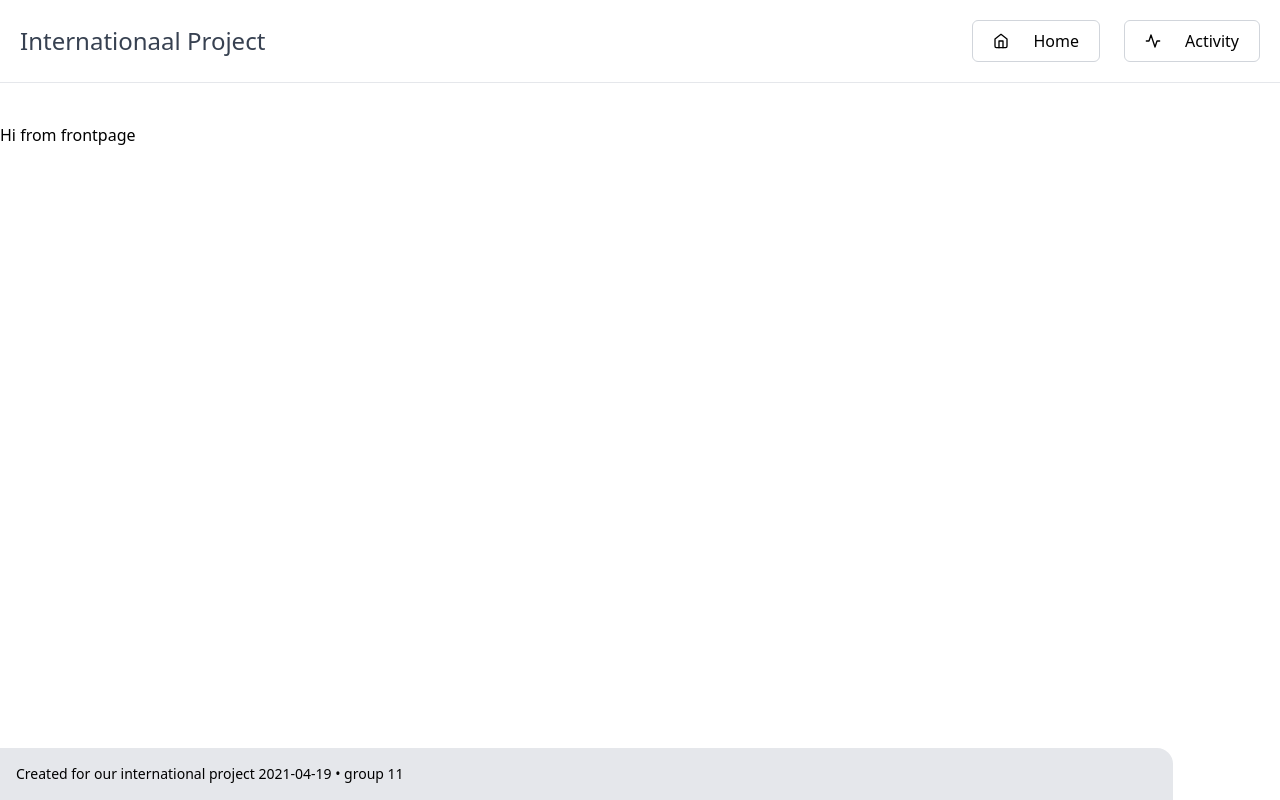
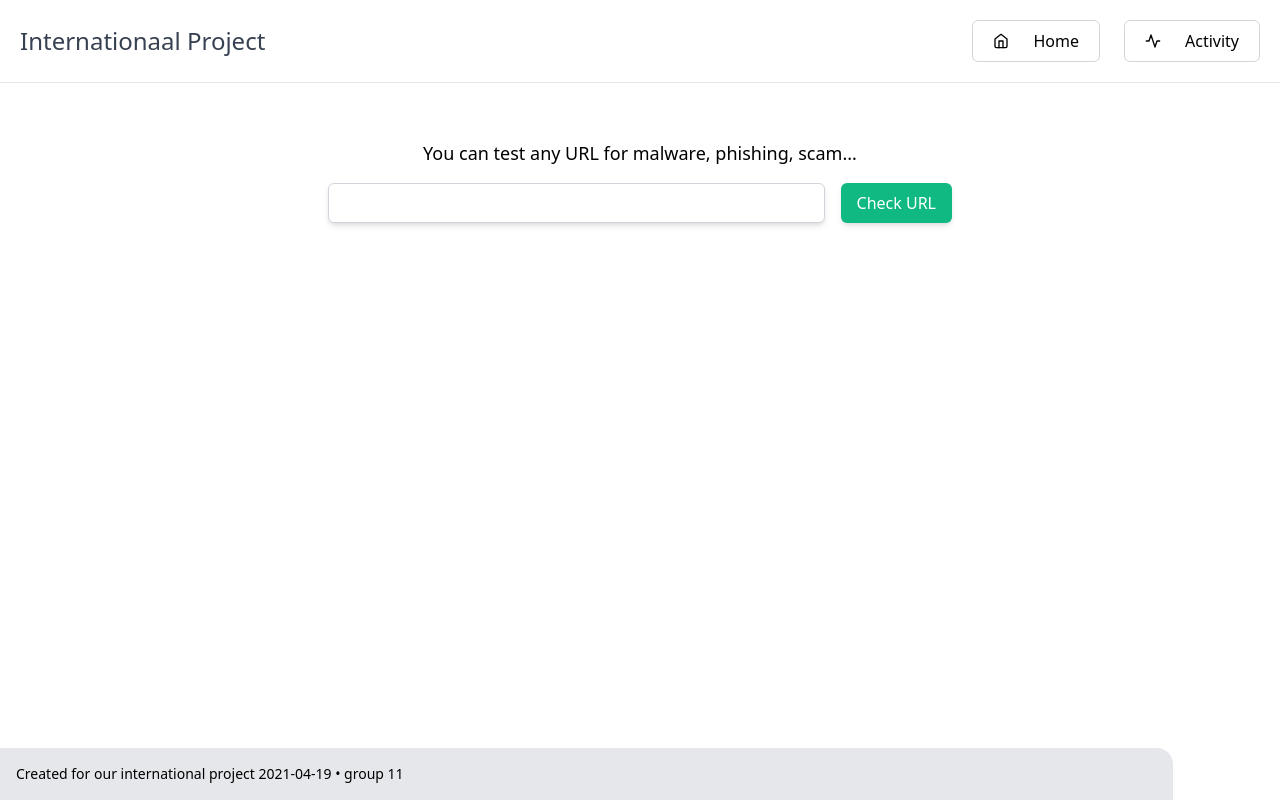
Before and after one commit to laurens-mesure/internationaal_project, a React (Create React App) app: page / in a window 1280 px wide. Built offline with nearby package versions, Linux system fonts and the light colour scheme.

Commit message:
created virustotal hook and url form to lookup url

```diff
--- /dev/null
+++ b/src/Components/UrlTester.tsx
@@ -0,0 +1,31 @@
+import React, { FormEvent } from "react";
+
+const UrlTester: React.FC = () => {
+    return (
+        <form
+            className="flex flex-row mx-auto w-3/6"
+            onSubmit={(e) => handleSubmit(e)}
+        >
+            <input
+                type="url"
+                name="query"
+                required
+                autoComplete="off"
+                className="border border-gray-300 shadow-md flex-grow rounded-md p-1 px-2"
+            />
+            <input
+                type="submit"
+                value="Check URL"
+                className="w-max px-4 py-2 ml-4 bg-green-500 text-white rounded-md shadow-md"
+            />
+        </form>
+    );
+
+    function handleSubmit(e: FormEvent<HTMLFormElement>) {
+        e.preventDefault();
+        const data = new FormData(e.currentTarget);
+        const URL = data.get("query");
+    }
+};
+
+export default UrlTester;
--- /dev/null
+++ b/src/Hooks/VirusTotalLookup.tsx
@@ -0,0 +1,25 @@
+import { useEffect, useState } from "react";
+
+const useVirusTotalLookup = <T,>(url: string, fullData = true) => {
+    const [data, setData] = useState<T>();
+    const virusTotalAPI = "https://www.virustotal.com/vtapi/v2/url/report";
+    const API_KEY =
+        "97841affc3ba9df216478903da8db3accc0194df75b4d79debf2119761c5f934";
+
+    useEffect(() => {
+        fetch(
+            `${virusTotalAPI}?apikey=${API_KEY}&resource=${url}${
+                fullData ? "&scan=1&allinfo=true" : ""
+            }`
+        ).then(async (r: Response) => {
+            if (r.ok) {
+                const rData = await r.json();
+                setData(rData);
+            }
+        });
+    }, [virusTotalAPI, API_KEY, url, fullData]);
+
+    return data;
+};
+
+export default useVirusTotalLookup;
--- a/src/Views/Frontpage.tsx
+++ b/src/Views/Frontpage.tsx
@@ -1,10 +1,14 @@
 import React from "react";
+import UrlTester from "../Components/UrlTester";
 
 const Frontpage: React.FC = () => {
     return (
-        <>
-            <h1>Hi from frontpage</h1>
-        </>
+        <div className="p-4">
+            <h1 className="text-center text-lg mb-4">
+                You can test any URL for malware, phishing, scam...{" "}
+            </h1>
+            <UrlTester />
+        </div>
     );
 };
 
```
Also changed, not shown: key.json (added, +12 -0 lines).
